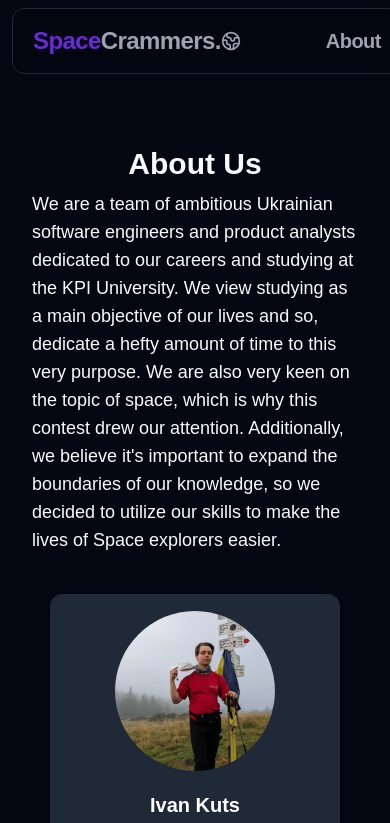
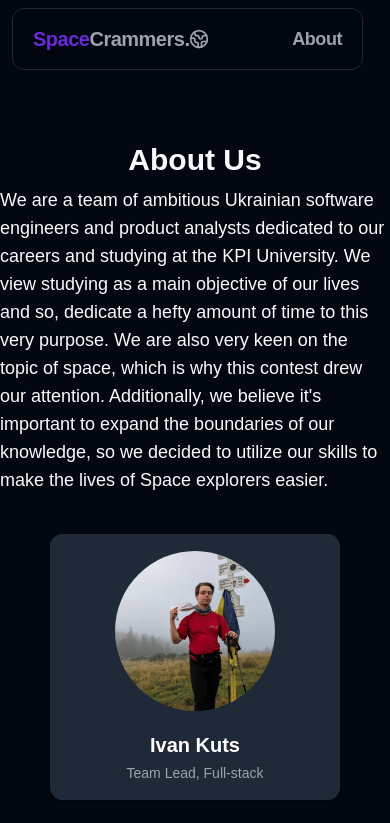
Before and after one commit to kujo205/nasa-space-hackaton, a Next.js app: page /about in a window 390 px wide. Shown: the top 823 px of the page. Built offline with nearby package versions, Linux system fonts and the light colour scheme.

Commit message:
fix: mobile ui fixes

```diff
--- a/src/app/layout.tsx
+++ b/src/app/layout.tsx
@@ -40,7 +40,7 @@ export default function RootLayout({
           disableTransitionOnChange
         >
           <Header />
-          <div className="bg-red mt-8 px-8">{children}</div>
+          <div className="mt-8 sm:px-8">{children}</div>
         </ThemeProvider>
       </body>
     </html>
--- a/src/components/Header.tsx
+++ b/src/components/Header.tsx
@@ -3,9 +3,9 @@ import { Earth } from "lucide-react";
 
 export default function Header() {
   return (
-    <header className="flex justify-between items-center w-full max-w-4xl mx-auto bg-background/70 border px-5 max-sm:mx-3 md:px-10 py-4 sticky top-2 rounded-lg backdrop-blur-sm z-10 my-xs">
+    <header className="flex justify-between items-center w-[90%] max-w-4xl mx-auto bg-background/70 border px-5 max-sm:mx-3 md:px-10 py-4 sticky top-2 rounded-lg backdrop-blur-sm z-10 my-xs">
       <Link className="flex group items-end" href="/">
-        <h3 className="flex items-center flex-wrap scroll-m-20 text-2xl font-semibold tracking-tight group">
+        <h3 className="flex items-center flex-wrap scroll-m-20 text-xl font-semibold tracking-tight group">
           <span className="text-primary group-hover:text-inherit">Space</span>
           <span className="inline text-gray-400 group-hover:text-inherit">
             Crammers.
@@ -14,7 +14,7 @@ export default function Header() {
         </h3>
       </Link>
       <Link href="/about">
-        <h4 className="scroll-m-20 text-xl transition-colors font-semibold tracking-tight text-gray-400 hover:text-inherit">
+        <h4 className="scroll-m-20 text-lg transition-colors font-semibold tracking-tight text-gray-400 hover:text-inherit">
           About
         </h4>
       </Link>
```
